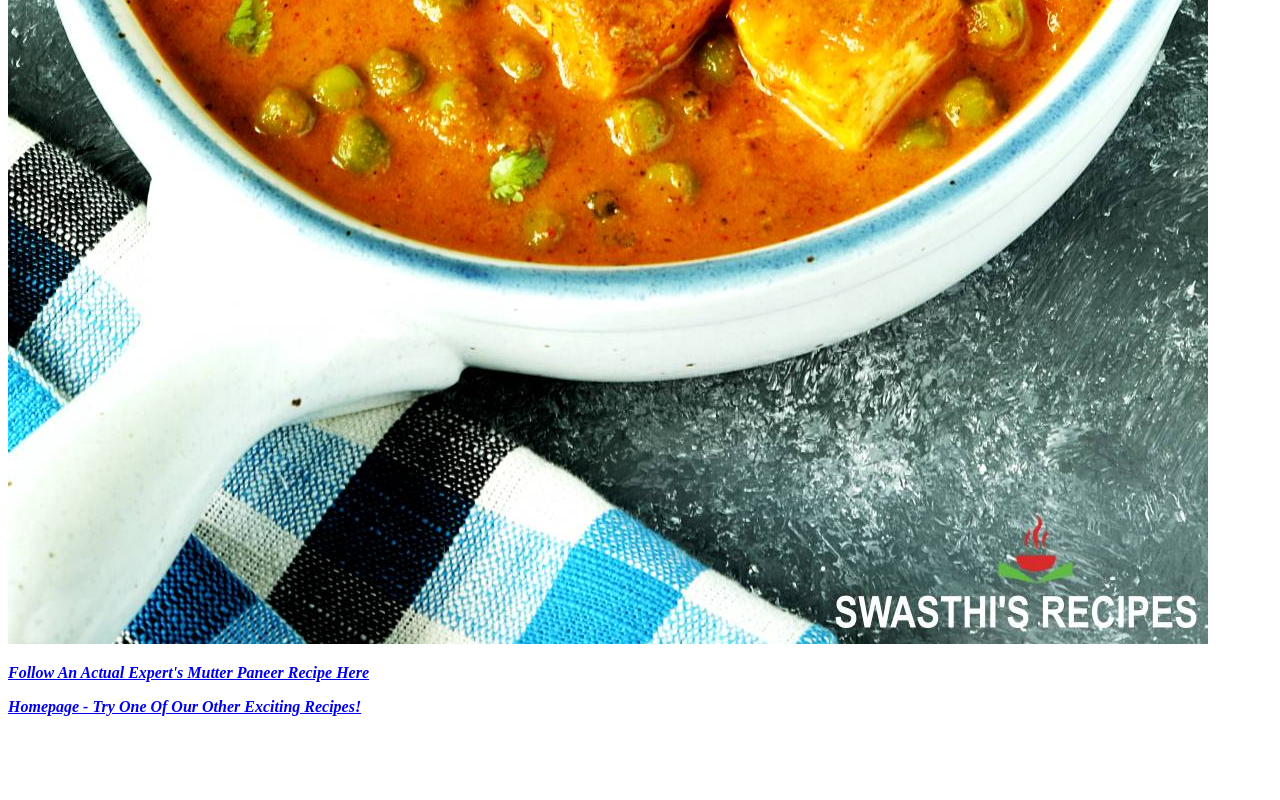
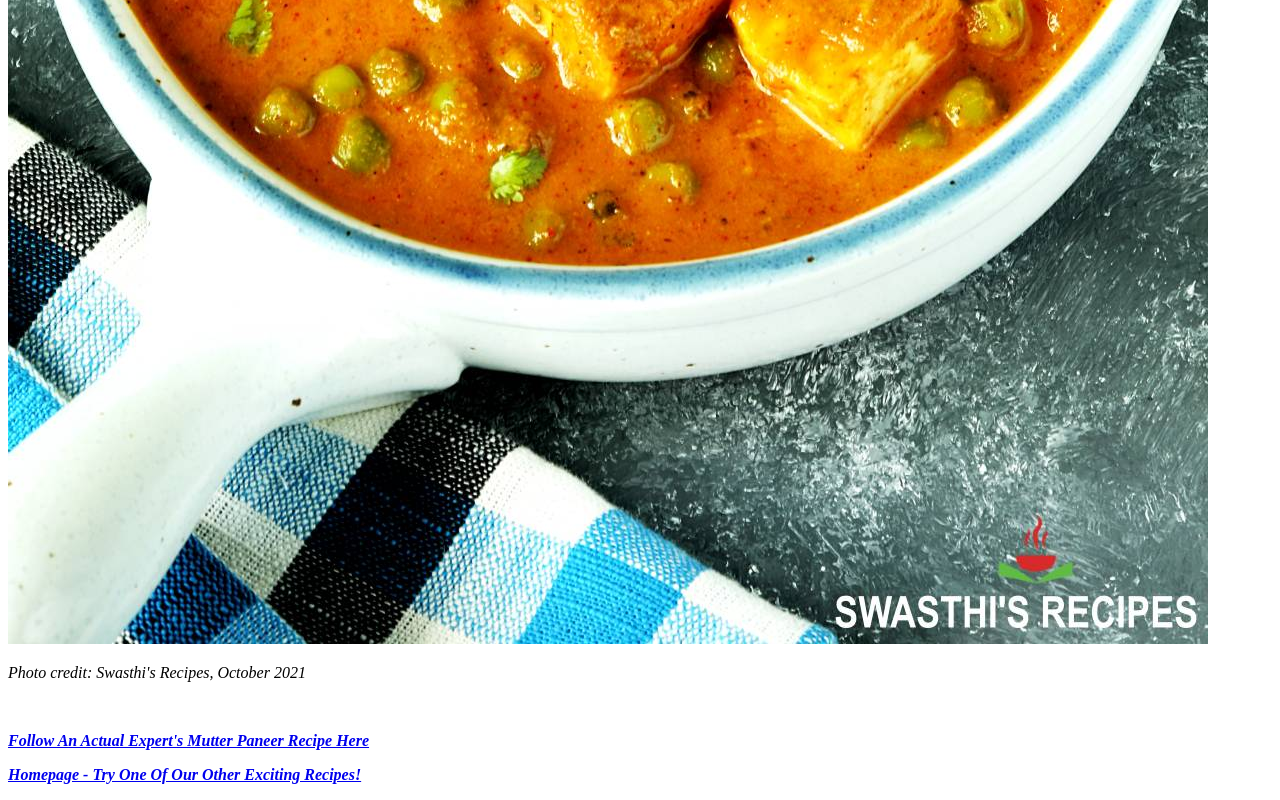
Before and after one commit to DuderCoding/odin-recipes, a plain HTML site: page recipes/curry.html in a window 1280 px wide. Shown: the part 1637-2437 px from the top of the page. Before the commit the page ends 2369 px from the top, so only its background shows below. Drawn offline with Linux system fonts and the light colour scheme.

Commit message:
Added more info to README and added photo credit to recipes page

```diff
--- a/recipes/curry.html
+++ b/recipes/curry.html
@@ -37,7 +37,10 @@
             <li>Bob's your uncle, Fanny's your aunt. Enjoy. It should turn out looking like this:</li>
         </ol>
         <img src="matar-paneer-1.jpg" alt="Finished Mutter Paneer Dish">
-
+        <p>
+            <em>Photo credit: Swasthi's Recipes, October 2021</em>
+        </p>
+        <br>
         <p>
             <a href="https://www.indianhealthyrecipes.com/matar-paneer-mutter-masala/"><strong><em>Follow An Actual Expert's Mutter Paneer Recipe Here</em> </strong></a>
         </p>
```
Also changed, not shown: 1 other file.
